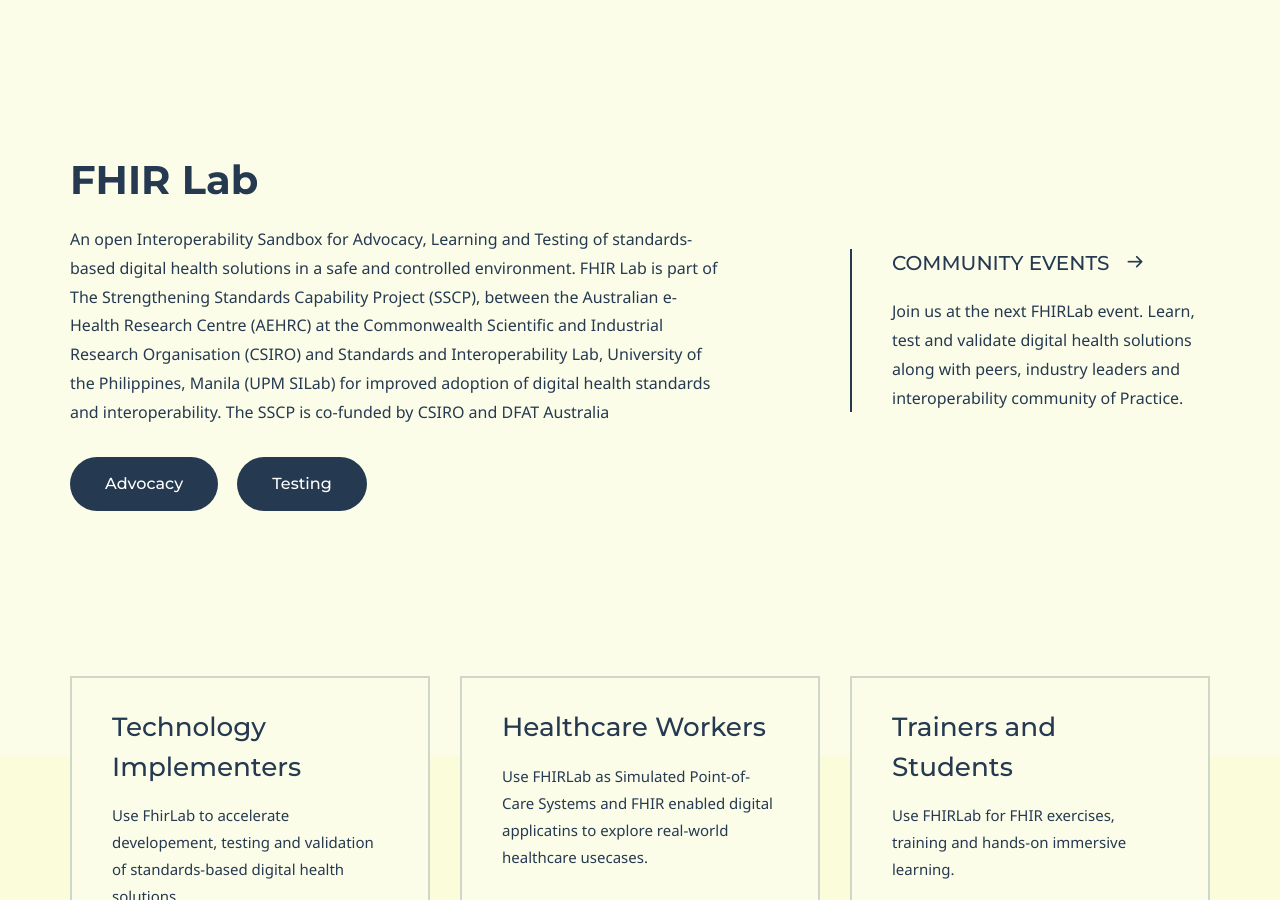
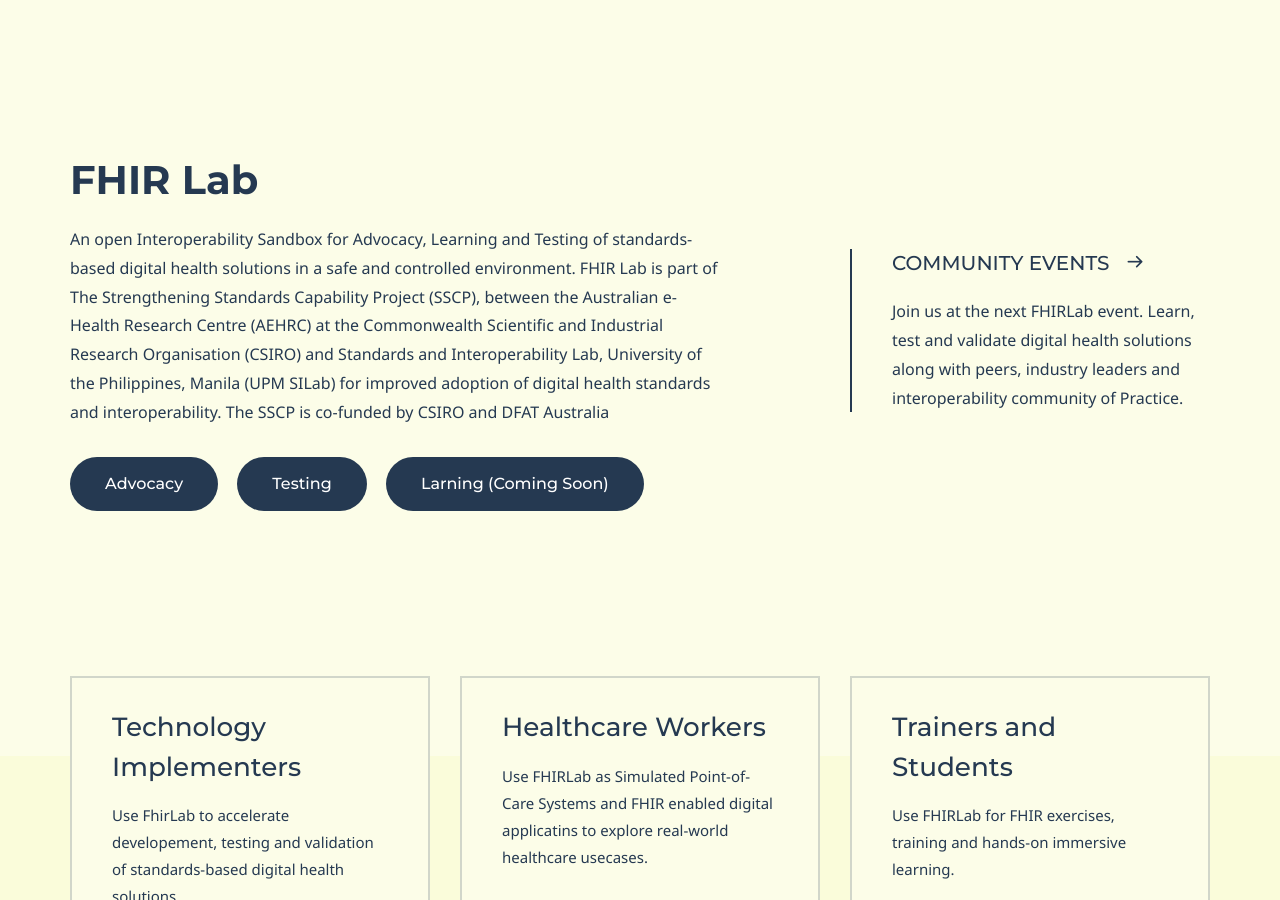
Before and after one commit to upmsilab/FHIRLab, a Jekyll site: the page built from index.md, in a window 1280 px wide and 900 px high. Built offline with Jekyll 4.4.1, drawn with Linux system fonts in a browser that asks for light colours; some web fonts are replaced; some of the changed lines change nothing that is shown.

Commit message:
Update index.md

```diff
--- a/index.md
+++ b/index.md
@@ -17,10 +17,10 @@
       content: Testing
       url: 'services'
       external_url: false
-#     - icon:
-#     content: Larning (Coming Soon)
-#      url: '#'
-#      external_url: false
+    - icon:
+      content: Larning (Coming Soon)
+      url: '#'
+      external_url: false
 
 # Author box
 author:
```
